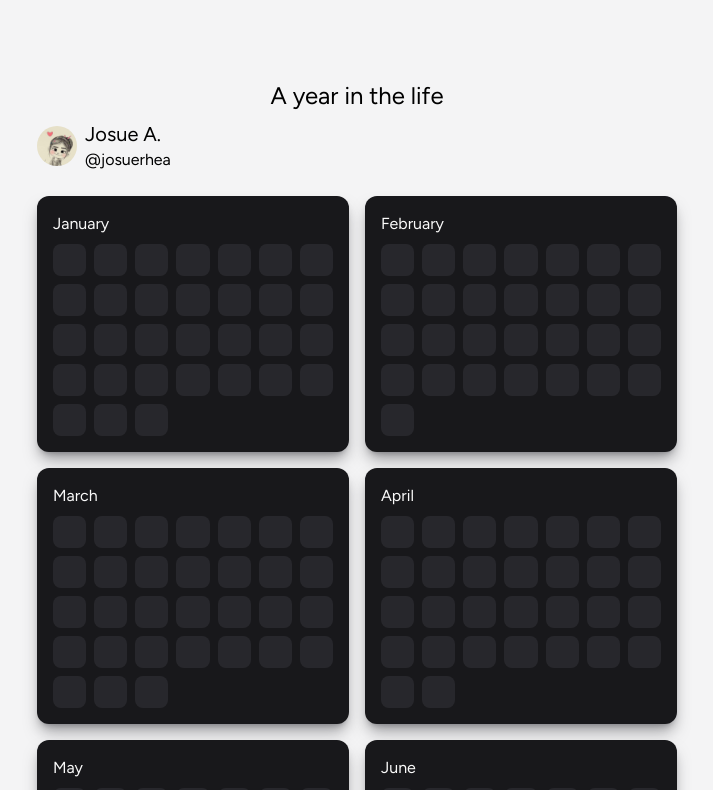
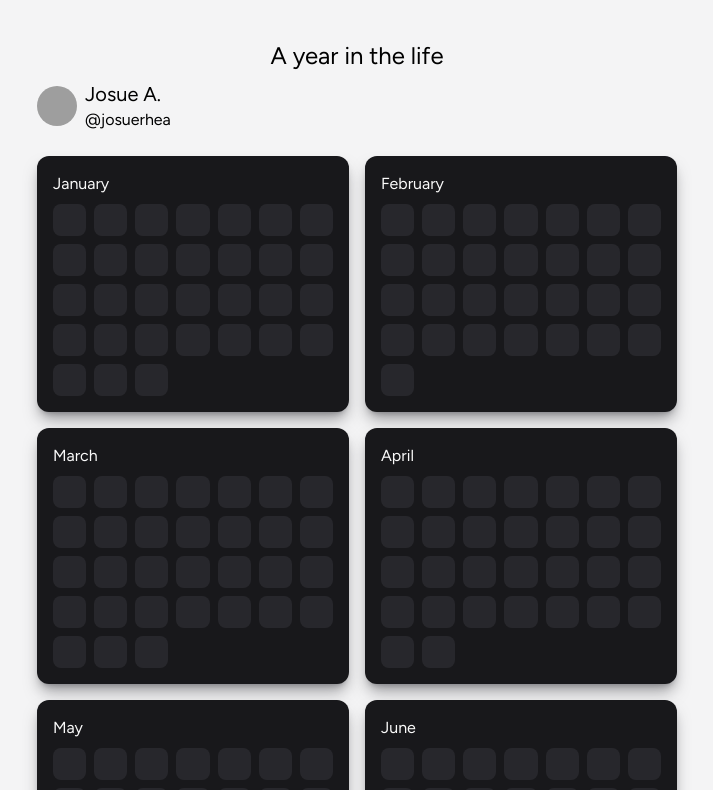
Before and after one commit to JosueRhea/a-year-in-the-life, a Next.js app: page / in a window 1280 px wide. Shown: the top 790 px of the page, without its empty margins (283-996 px from the left). Built offline with nearby package versions, Linux system fonts and the light colour scheme; grey boxes are pictures that could not be loaded.

Commit message:
Fix: margin and conflicting names

```diff
--- a/app/layout.tsx
+++ b/app/layout.tsx
@@ -32,7 +32,7 @@
       <body
         className={`${inter.className} bg-zinc-100 flex items-center flex-col`}
       >
-        <main className="w-full max-w-2xl mt-20 px-4">{children}</main>
+        <main className="w-full max-w-2xl mt-10 px-4">{children}</main>
       </body>
     </html>
   );
```
Also changed, not shown: public/icon.jpeg (deleted).
